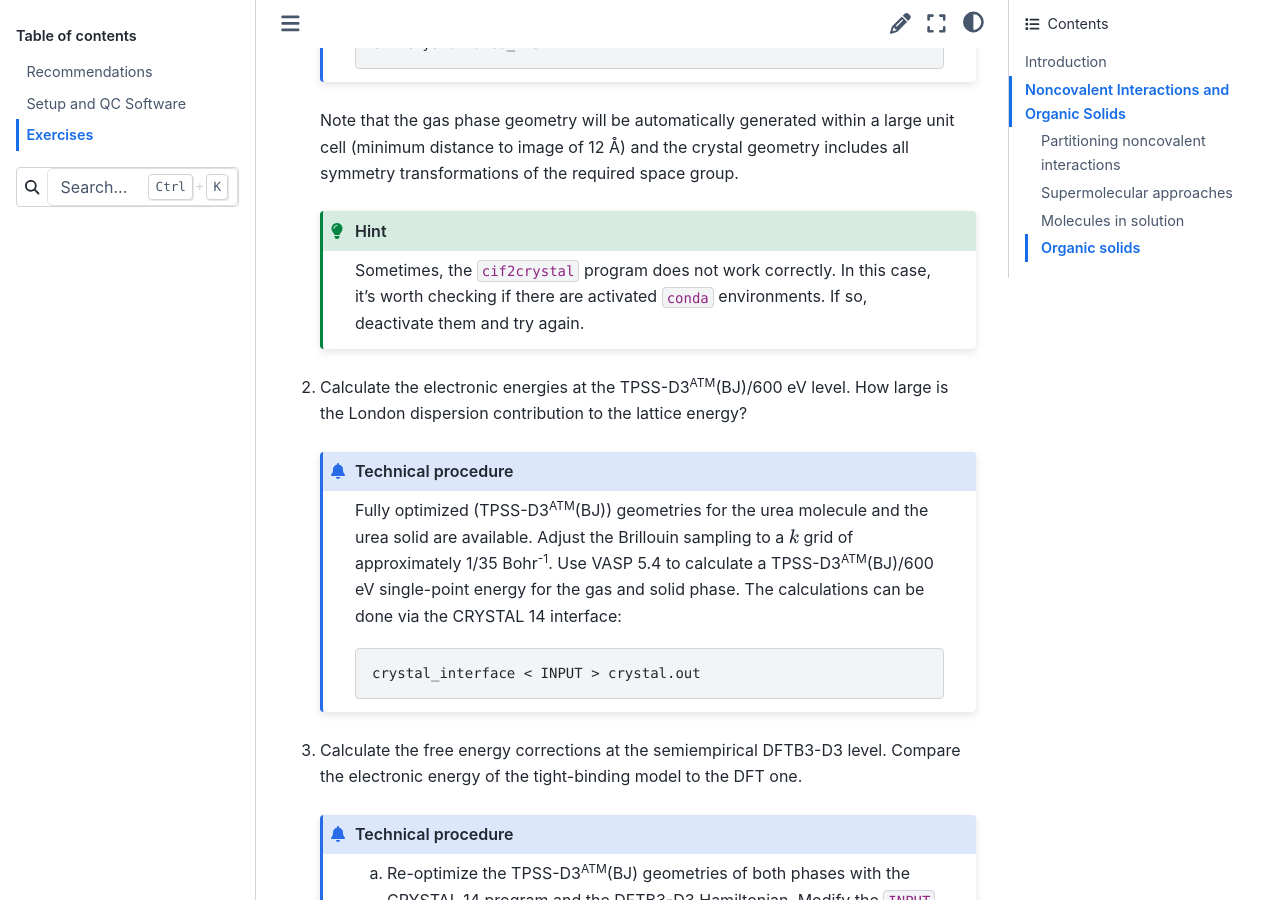
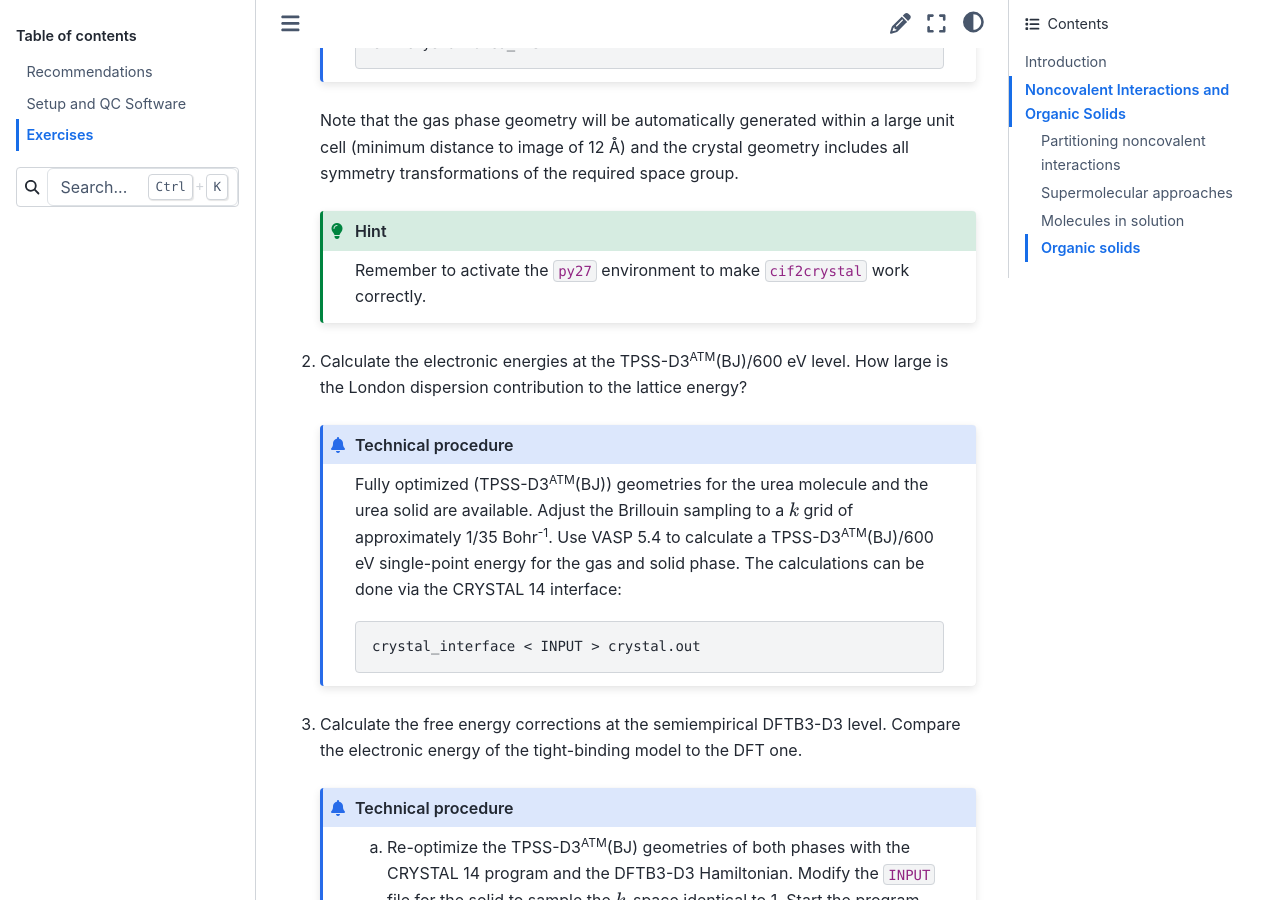
Before and after one commit to grimme-lab/wp12-teaching, a Sphinx documentation site: the page built from doc/ex.rst, in a window 1280 px wide and 900 px high, scrolled down 6626 px. Built offline with Sphinx 7.4.7 and the Sphinx Book theme 1.1.4, drawn with Linux system fonts in a browser that asks for light colours.

Commit message:
Revise hint for cif2crystal usage
Updated hint regarding the use of the cif2crystal program and conda environments.

```diff
--- a/doc/ex.rst
+++ b/doc/ex.rst
@@ -256,7 +256,7 @@ approximation:
 
    .. hint::
 
-      Sometimes, the ``cif2crystal`` program does not work correctly. In this case, it's worth checking if there are activated ``conda`` environments. If so, deactivate them and try again.
+      Remember to activate the ``py27`` environment to make ``cif2crystal`` work correctly.
 
 2. Calculate the electronic energies at the TPSS-D3\ :sup:`ATM`\ (BJ)/600 eV level. How large is the
    London dispersion contribution to the lattice energy?
```
